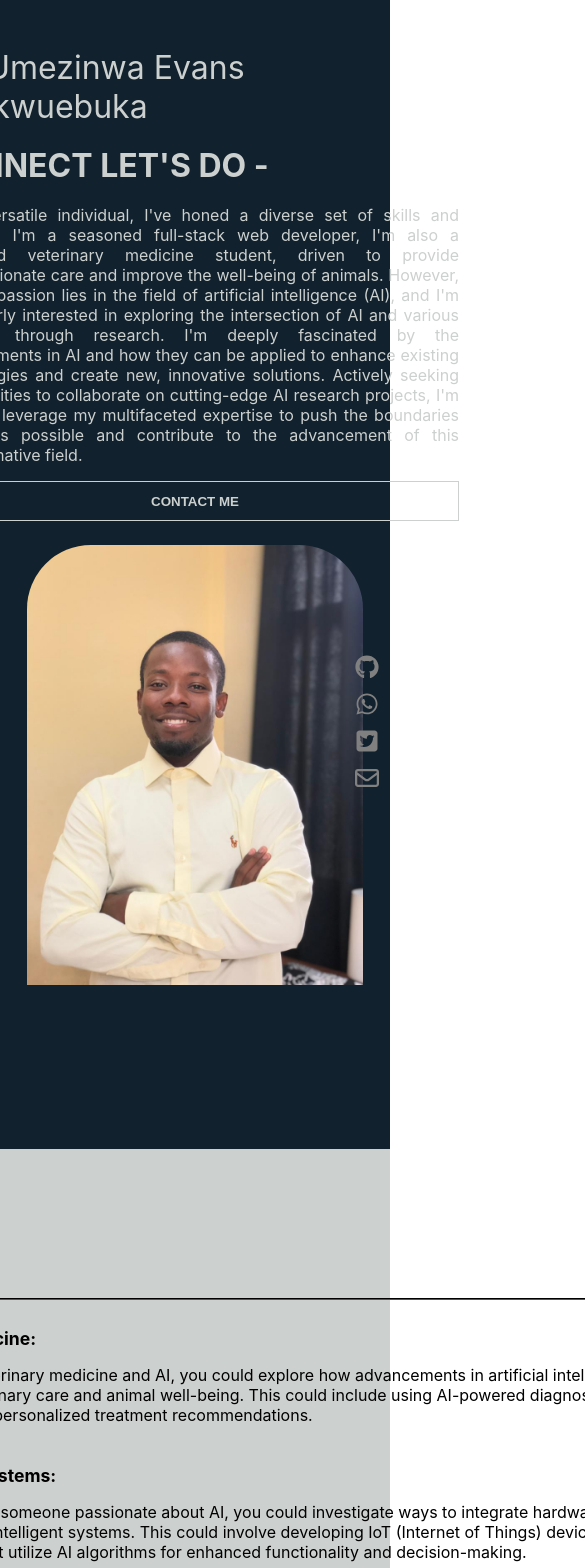
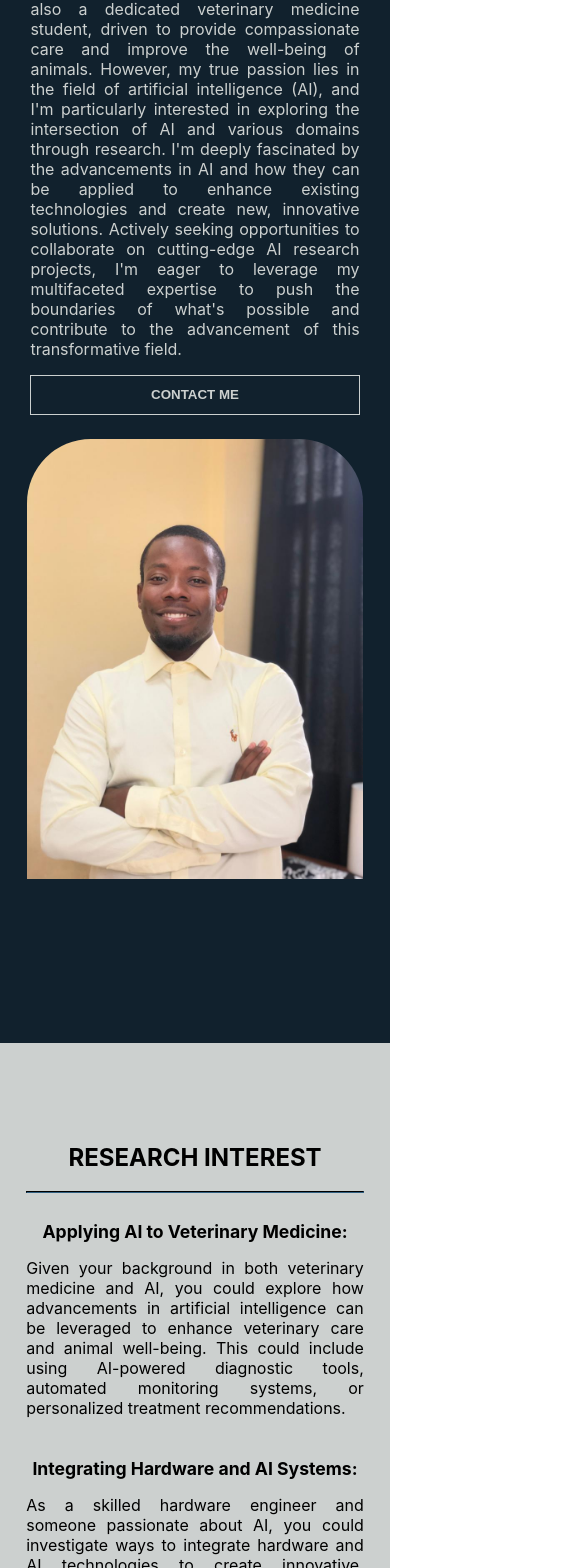
Before and after one commit to Nickosin/about-me, a React (Create React App) app in the folder about-me/: page / in a window 390 px wide. Shown: the part 192-1760 px from the top of the page, 585 px wide, since content can reach past the window. Built offline with nearby package versions, Linux system fonts and the light colour scheme.

Commit message:
i changed @media

```diff
--- a/about-me/src/App.css
+++ b/about-me/src/App.css
@@ -417,3 +417,87 @@ gap: 0.6rem;
   padding: 6px;
   border-radius: 60%;
 }
+
+@media screen and (max-width: 400px){
+  .container{
+    width: 100%;
+    display: flex;
+    flex-direction: column;
+    justify-content: center;
+    align-items: center;
+    height: auto;
+  }
+
+  .iconcontact{
+    display: none;
+  }
+
+  .me{
+    padding-top: 6vh;
+  }
+
+  .about{
+   width: 39vh;
+  }
+  .name{
+    font-size: 2vh;
+  }
+  .connect{
+    font-size: 2vh;
+    font-weight: bold;
+  }
+  .btn{
+    width: 39vh;
+  }
+
+  .researchHeader{
+    text-align: center;
+  }
+  .researchContent{
+    width: 40vh;
+  }
+  .researchContentt{
+    text-align: center;
+  }
+  .intbody{
+
+    text-align: justify;
+  }
+  .educationHeader{
+    text-align: center;
+  }
+  .projectHeader{
+    text-align: center;
+  }
+  .project{
+    width: 39vh;
+  }
+  .projectName{
+    width: 39vh;
+    display: flex;
+    flex-direction: column;
+    align-items: center;
+    padding-left: 4vh;
+  }
+  .header{
+    text-align: center;
+  }
+  .stacks{
+    width: 39vh;
+    display: flex;
+    flex-direction: column;
+    align-items: center;
+    padding-left: 4vh;
+  }
+
+}
+
+@media screen and (max-width: 800px){
+  .container{
+    width: 100%;
+  }
+
+  .iconcontact{
+    display: none;
+  }
+}
--- a/about-me/src/App.js
+++ b/about-me/src/App.js
@@ -126,7 +126,7 @@ function App() {
                           <hr />
                           </div>
                           <br />
-                          <div className='researchContent'>
+                          <div className='researchContentt'>
                             <div className='int'><span className= 'head'>Applying AI to Veterinary Medicine:</span>
 <span className='intbody'>Given your background in both veterinary medicine and AI,
  you could explore how advancements in artificial intelligence
```
